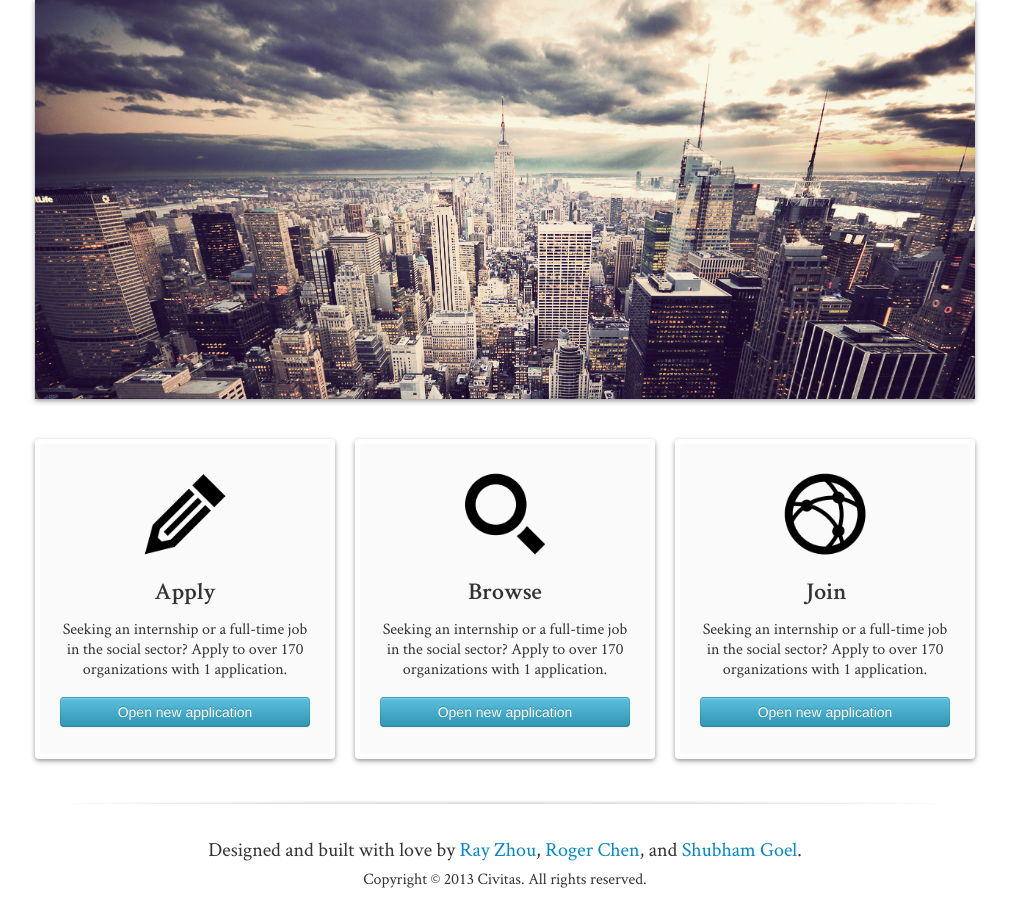
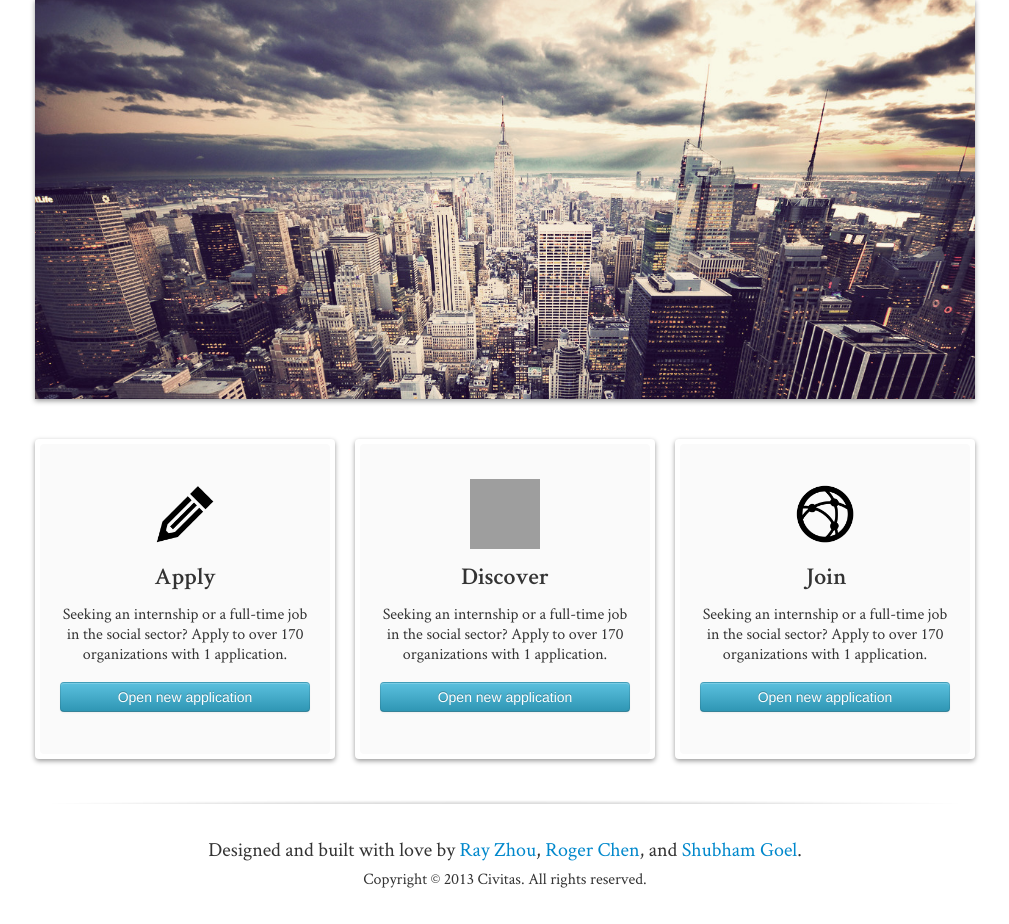
Before and after one commit to rzhou186/civitas, a PHP site: page / in a window 1280 px wide. Shown: the part 101-1025 px from the top of the page, without its empty margins (135-1144 px from the left). Run offline with PHP 8.4, Linux system fonts and the light colour scheme; grey boxes are pictures that could not be loaded.

Commit message:
Created basic framework for selection page

```diff
--- a/index.html
+++ b/index.html
@@ -47,8 +47,8 @@
 						</div>
 						<div class="span4">
 							<div class="span4-inner">
-								<img src="images/icons/browse.png">
-								<h1>Browse</h1>
+								<img src="images/icons/discover.png">
+								<h1>Discover</h1>
 								<p>Seeking an internship or a full-time job in the social sector? Apply to over 170 organizations with 1 application.</p>
 								<button class="btn btn-info btn-block">Open new application</button>
 							</div>
@@ -65,9 +65,18 @@
 				</div>
 			</div>
 
+			<!-- Selection page -->
+			<div class="selection-page">
 
-			<!-- Selection page -->
-			<div class="selecton-page">
+				<div class="subhead"></div>
+
+				<div class="row">
+					<div class="span4">
+					</div>
+					<div class="span8">
+					</div>
+				</div>
+
 			</div>
 
 			<!-- Application page -->
--- a/stylesheets/style.css
+++ b/stylesheets/style.css
@@ -74,8 +74,8 @@ body {
 .landing-page .options .row .span4 .span4-inner {
 	background-color: #fafafa;
 	text-align: center;
-	padding: 20px;
-	height: 270px;
+	padding: 35px 20px 35px 20px;
+	height: 240px;
 	width: 250px;
 	margin: auto;
 	-webkit-border-radius: 4px;
@@ -86,8 +86,8 @@ body {
 .landing-page .options .row .span4 .span4-inner img {
 	margin-left: auto;
 	margin-right: auto;
-	height: 100px;
-	width: 100px;
+	height: 70px;
+	width: 70px;
 }
 
 .landing-page .options .row .span4 .span4-inner h1 {
```
Also changed, not shown: other parts of stylesheets/style.css (+33 -1 lines), images/icons/browse.png (deleted), javascripts/main.js (line endings or trailing spaces).
